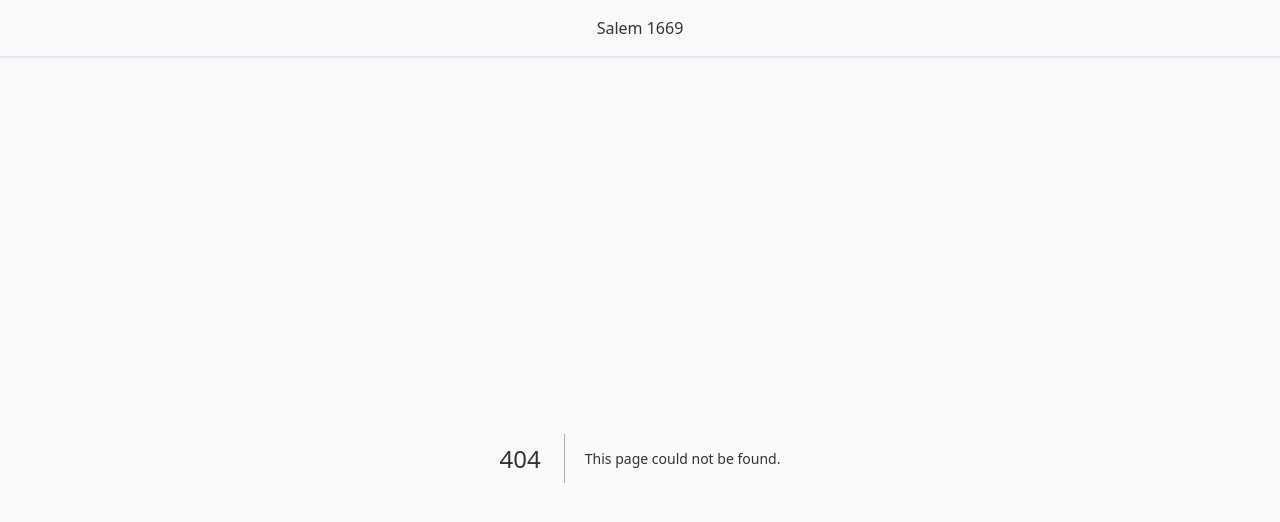
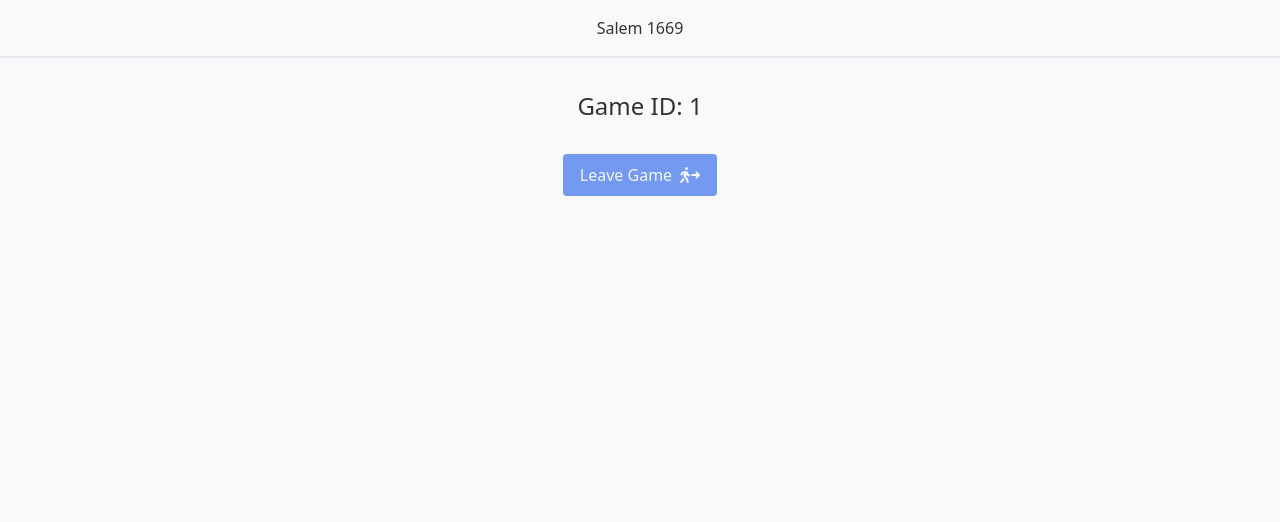
Before and after one commit to BrandonSamaroo/salem1669, a Next.js app: page /game/1 in a window 1280 px wide. Before the commit this address had no page. Shown: the top 522 px of the page. Built offline with nearby package versions, Linux system fonts and the light colour scheme.

Commit message:
game page skeleton

```diff
--- /dev/null
+++ b/src/pages/game/[game_id]/index.tsx
@@ -0,0 +1,27 @@
+import { useRouter } from "next/router";
+import Head from "next/head";
+
+import { FontAwesomeIcon } from "@fortawesome/react-fontawesome";
+import { faPersonWalkingArrowRight } from "@fortawesome/free-solid-svg-icons";
+
+import { Button } from "@/components/Button";
+
+export default function HomePage() {
+    const router = useRouter();
+
+    return (
+        <>
+            <Head>
+                <title>Game | Salem1669</title>
+            </Head>
+
+            <div className='mx-4 mt-8 flex flex-col items-center gap-8'>
+                <span className='text-2xl'>Game ID: {router.query.game_id}</span>
+                <Button>
+                    Leave Game
+                    <FontAwesomeIcon icon={faPersonWalkingArrowRight} className='ml-2' />
+                </Button>
+            </div>
+        </>
+    );
+}
```
